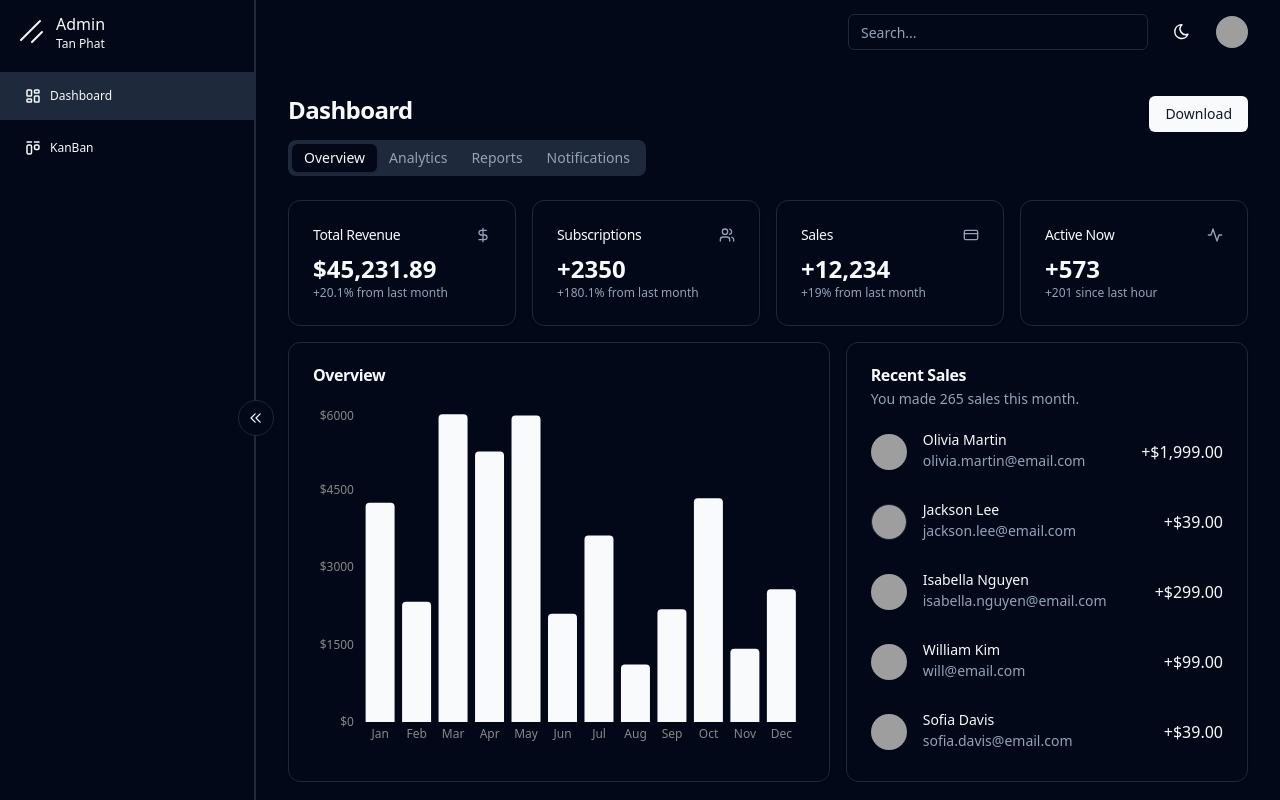
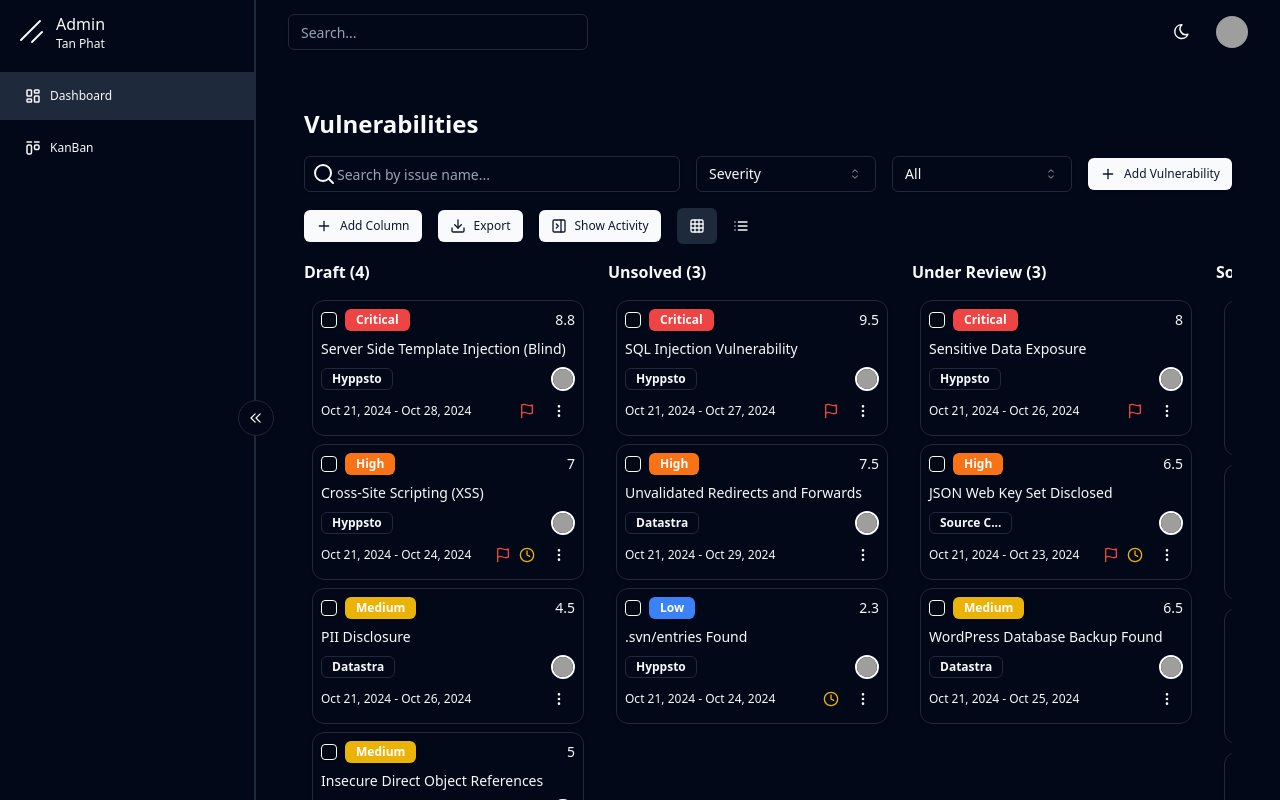
Before and after one commit to LogicLayer07/React-Shadcn-Admin-Dashboard, a React (Vite) app: page / in a window 1280 px wide. Built offline with nearby package versions, Linux system fonts and the light colour scheme; grey boxes are pictures that could not be loaded.

Commit message:
refactor code handleAddVulnerability and handleUpdateVulnerability

```diff
--- a/src/pages/kanban/components/VulnerabilityCard.tsx
+++ b/src/pages/kanban/components/VulnerabilityCard.tsx
@@ -141,15 +141,6 @@ export default function VulnerabilityCard({
                   </DropdownMenu>
                 </div>
               </div>
-              {item.tags && item.tags.length > 0 && (
-                <div className="flex flex-wrap gap-1 mt-2">
-                  {item.tags.map((tag : any, index : any) => (
-                    <Badge key={index} variant="secondary" className="text-xs">
-                      {tag}
-                    </Badge>
-                  ))}
-                </div>
-              )}
             </CardContent>
           </Card>
         </div>
--- a/src/pages/kanban/components/VulnerabilityDialog.tsx
+++ b/src/pages/kanban/components/VulnerabilityDialog.tsx
@@ -4,15 +4,14 @@ import { Dialog, DialogContent, DialogDescription, DialogFooter, DialogHeader, D
 import { Input } from "@/components/ui/input"
 import { Label } from "@/components/ui/label"
 import { Button } from '@/components/custom/button'
+import { Textarea } from "@/components/ui/textarea"
 import { Select, SelectContent, SelectItem, SelectTrigger, SelectValue } from "@/components/ui/select"
 import { Popover, PopoverContent, PopoverTrigger } from "@/components/ui/popover"
 import { Calendar as CalendarComponent } from "@/components/ui/calendar"
 import { Calendar } from 'lucide-react'
-import { Badge } from "@/components/ui/badge"
 import { Vulnerability, Severity, Comment } from '../data/schema'
 import { initialUsers } from '../data/kanbans'
-import { Textarea } from '@/components/ui/textarea'
-import { toast } from '@/components/ui/use-toast'
+import { toast } from "@/components/ui/use-toast"
 
 interface VulnerabilityDialogProps {
   isOpen: boolean
@@ -39,10 +38,9 @@ export default function VulnerabilityDialog({
     assignedTo: [],
     startDate: new Date(),
     endDate: new Date(),
-    tags: []
   })
-  const [newTag, setNewTag] = useState('')
   const [newComment, setNewComment] = useState('')
+
   useEffect(() => {
     if (vulnerability) {
       setEditedVulnerability({
@@ -53,7 +51,6 @@ export default function VulnerabilityDialog({
         assignedTo: vulnerability.assignedTo,
         startDate: vulnerability.startDate,
         endDate: vulnerability.endDate,
-        tags: vulnerability.tags
       })
     } else {
       setEditedVulnerability({
@@ -64,38 +61,26 @@ export default function VulnerabilityDialog({
         assignedTo: [],
         startDate: new Date(),
         endDate: new Date(),
-        tags: []
       })
     }
   }, [vulnerability])
 
   const handleSave = () => {
+    console.log("editedVulnerability",editedVulnerability)
     onSave(editedVulnerability)
     onOpenChange(false)
-  }
-
-  const handleAddTag = () => {
-    if (newTag && !editedVulnerability.tags.includes(newTag)) {
-      setEditedVulnerability(prev => ({
-        ...prev,
-        tags: [...prev.tags, newTag]
-      }))
-      setNewTag('')
-    }
-  }
-
-  const handleRemoveTag = (tagToRemove: string) => {
-    setEditedVulnerability(prev => ({
-      ...prev,
-      tags: prev.tags.filter((tag: any) => tag !== tagToRemove)
-    }))
+    addActivity(`${isNewVulnerability ? 'Added' : 'Updated'} vulnerability "${editedVulnerability.title}"`)
+    toast({
+      title: `Vulnerability ${isNewVulnerability ? 'added' : 'updated'}`,
+      description: `${editedVulnerability.title} has been ${isNewVulnerability ? 'added' : 'updated'} successfully.`,
+    })
   }
 
   const handleAddComment = () => {
     if (!vulnerability || !newComment) return
 
     const newCommentObj: Comment = {
-      id: (vulnerability.comments.length + 1).toString(),
+      id: (vulnerability.comments?.length || 0 + 1).toString(),
       user: 'Current User',
       text: newComment,
       timestamp: new Date()
@@ -229,12 +214,11 @@ export default function VulnerabilityDialog({
               </PopoverContent>
             </Popover>
           </div>
+          {!isNewVulnerability && (
             <div className="grid grid-cols-4 items-start gap-4">
-                <Label htmlFor="comments" className="text-right">
-                  Comments
-                </Label>
+              <Label htmlFor="comments" className="text-right">Comments</Label>
               <div className="col-span-3 space-y-2">
-                {vulnerability && vulnerability.comments && vulnerability.comments.map((comment, index) => (
+                {vulnerability?.comments?.map((comment, index) => (
                   <div key={index} className="p-2 rounded bg-secondary">
                     <p className="text-sm font-medium">{comment.user}</p>
                     <p className="text-sm">{comment.text}</p>
@@ -251,34 +235,7 @@ export default function VulnerabilityDialog({
                 </div>
               </div>
             </div>
-          <div className="grid grid-cols-4 items-start gap-4">
-            <Label htmlFor="tags" className="text-right">Tags</Label>
-            <div className="col-span-3">
-              <div className="flex flex-wrap gap-2 mb-2">
-                {editedVulnerability.tags.map((tag : any, index : any) => (
-                  <Badge key={index} variant="secondary" className="text-xs">
-                    {tag}
-                    <Button
-                      variant="ghost"
-                      size="sm"
-                      className="h-4 w-4 p-0 ml-2"
-                      onClick={() => handleRemoveTag(tag)}
-                    >
-                      ×
-                    </Button>
-                  </Badge>
-                ))}
-              </div>
-              <div className="flex gap-2">
-                <Input
-                  placeholder="Add a tag..."
-                  value={newTag}
-                  onChange={(e) => setNewTag(e.target.value)}
-                />
-                <Button onClick={handleAddTag}>Add</Button>
-              </div>
-            </div>
-          </div>
+          )}
         </div>
         <DialogFooter>
           <Button type="submit" onClick={handleSave}>
--- a/src/pages/kanban/components/kanban.tsx
+++ b/src/pages/kanban/components/kanban.tsx
@@ -1,7 +1,7 @@
 import { useState, useMemo, useEffect, useCallback } from 'react'
 import { DragDropContext, Droppable, DropResult } from '@hello-pangea/dnd'
 
-import { Search, Grid, List, PanelRightClose } from 'lucide-react'
+import { Search, Grid, List, PanelRightClose, Plus } from 'lucide-react'
 import { Input } from "@/components/ui/input"
 import { ToggleGroup, ToggleGroupItem } from "@/components/ui/toggle-group"
 import {
@@ -26,8 +26,10 @@ import RiskScoreDialog from './RiskScoreDialog';
 import AutoRefresh from './AutoRefresh';
 import AddColumnDialog from './AddColumnDialog';
 import ExportDataDialog from './ExportDataDialog';
-
-
+import {
+  Dialog,
+  DialogTrigger,
+} from "@/components/ui/dialog"
 
 export default function EnhancedVulnerabilityKanban() {
   const [columns, setColumns] = useState(initialData)
@@ -43,16 +45,6 @@ export default function EnhancedVulnerabilityKanban() {
   const [isDetailDialogOpen, setIsDetailDialogOpen] = useState(false)
   const [isRiskScoreDialogOpen, setIsRiskScoreDialogOpen] = useState(false)
   const [riskScore, setRiskScore] = useState(0)
-  const [newVulnerability, setNewVulnerability] = useState<Omit<Vulnerability, 'id' | 'status' | 'comments' | 'priority'>>({
-    title: '',
-    severity: 'Low',
-    tags: '',
-    type: '',
-    score: 0,
-    assignedTo: [],
-    startDate: new Date(),
-    endDate: new Date(),
-  })
   useEffect(() => {
     const checkDueDates = () => {
       const today = new Date()
@@ -173,7 +165,7 @@ export default function EnhancedVulnerabilityKanban() {
     return Object.values(columns).flatMap(column => column.items)
   }, [columns])
 
-  const handleAddVulnerability = () => {
+  const handleAddVulnerability = (newVulnerability: Omit<Vulnerability, 'id' | 'status' | 'comments' | 'priority'>) => {
     const newId = `card${Math.max(...allVulnerabilities.map(v => parseInt(v.id.replace('card', '')))) + 1}`
     const newItem: Vulnerability = {
       ...newVulnerability,
@@ -181,7 +173,6 @@ export default function EnhancedVulnerabilityKanban() {
       status: 'Draft',
       comments: [],
       priority: false,
-      tags: []
     }
     setColumns(prev => ({
       ...prev,
@@ -191,16 +182,6 @@ export default function EnhancedVulnerabilityKanban() {
       }
     }))
     setIsAddDialogOpen(false)
-    setNewVulnerability({
-      title: '',
-      severity: 'Low',
-      type: '',
-      tags: '',
-      score: 0,
-      assignedTo: [],
-      startDate: new Date(),
-      endDate: new Date(),
-    })
     addActivity(`Added new vulnerability "${newItem.title}"`)
     toast({
       title: "Vulnerability added",
@@ -208,7 +189,7 @@ export default function EnhancedVulnerabilityKanban() {
     })
   }
 
-  const handleUpdateVulnerability = () => {
+  const handleUpdateVulnerability = (updatedVulnerability: Omit<Vulnerability, 'id' | 'status' | 'comments' | 'priority'>) => {
     if (!selectedVulnerability) return
 
     setColumns(prev => {
@@ -216,7 +197,10 @@ export default function EnhancedVulnerabilityKanban() {
       for (const [columnId, column] of Object.entries(updatedColumns)) {
         const itemIndex = column.items.findIndex(item => item.id === selectedVulnerability.id)
         if (itemIndex !== -1) {
-          updatedColumns[columnId].items[itemIndex] = selectedVulnerability
+          updatedColumns[columnId].items[itemIndex] = {
+            ...selectedVulnerability,
+            ...updatedVulnerability
+          }
           break
         }
       }
@@ -225,12 +209,13 @@ export default function EnhancedVulnerabilityKanban() {
 
     setIsDetailDialogOpen(false)
     setSelectedVulnerability(null)
-    addActivity(`Updated vulnerability "${selectedVulnerability.title}"`)
+    addActivity(`Updated vulnerability "${updatedVulnerability.title}"`)
     toast({
       title: "Vulnerability updated",
-      description: `${selectedVulnerability.title} has been updated`,
+      description: `${updatedVulnerability.title} has been updated`,
     })
   }
+
 
   const addColumn = (title: string) => {
     const newColumnId = `column${Object.keys(columns).length + 1}`
@@ -309,6 +294,8 @@ export default function EnhancedVulnerabilityKanban() {
     }
     setActivityLog(prev => [newActivity, ...prev])
   }
+
+  console.log("setIsDetailDialogOpen", setIsDetailDialogOpen)
   return (
     <div className="min-h-screen p-4">
       <h1 className="text-2xl font-bold mb-4">Vulnerabilities</h1>
@@ -345,6 +332,14 @@ export default function EnhancedVulnerabilityKanban() {
           </SelectContent>
         </Select>
 
+        <Dialog open={isAddDialogOpen} onOpenChange={setIsAddDialogOpen}>
+          <DialogTrigger asChild>
+            <Button size="sm">
+              <Plus className="h-4 w-4 mr-2" /> Add Vulnerability
+            </Button>
+          </DialogTrigger>
+        </Dialog>
+
         <VulnerabilityDialog
           isOpen={isAddDialogOpen || isDetailDialogOpen}
           onOpenChange={isAddDialogOpen ? setIsAddDialogOpen : setIsDetailDialogOpen}
@@ -353,7 +348,6 @@ export default function EnhancedVulnerabilityKanban() {
           isNewVulnerability={isAddDialogOpen}
           addActivity={addActivity}
         />
-
         <RiskScoreDialog
           isOpen={isRiskScoreDialogOpen}
           onOpenChange={setIsRiskScoreDialogOpen}
@@ -469,11 +463,7 @@ export default function EnhancedVulnerabilityKanban() {
             <ListView
               vulnerabilities={allVulnerabilities}
               selectedItems={selectedItems}
-              toggleItemSelection={(itemId: string) => {
-                setSelectedItems(prev =>
-                  prev.includes(itemId) ? prev.filter(id => id !== itemId) : [...prev, itemId]
-                )
-              }}
+              toggleItemSelection={toggleItemSelection}
               setSelectedVulnerability={setSelectedVulnerability}
               setIsDetailDialogOpen={setIsDetailDialogOpen}
               handleDeleteVulnerability={handleDeleteVulnerability}
--- a/src/pages/kanban/data/kanbans.ts
+++ b/src/pages/kanban/data/kanbans.ts
@@ -5,38 +5,38 @@ export const initialData: { [key: string]: Column } = {
         id: 'draft',
         title: 'Draft',
         items: [
-            { id: 'card1', tags: "", title: 'Server Side Template Injection (Blind)', severity: 'Critical', type: 'Hyppsto', score: 8.8, assignedTo: ['Alice'], status: 'Draft', startDate: new Date(), endDate: new Date(Date.now() + 7 * 24 * 60 * 60 * 1000), comments: [{ id: '1', user: 'Alice', text: 'Initial discovery', timestamp: new Date() }], priority: true },
-            { id: 'card2', tags: "",title: 'PII Disclosure', severity: 'Medium', type: 'Datastra', score: 4.5, assignedTo: ['Bob'], status: 'Draft', startDate: new Date(), endDate: new Date(Date.now() + 5 * 24 * 60 * 60 * 1000), comments: [{ id: '2', user: 'Bob', text: 'Needs further investigation', timestamp: new Date() }], priority: false },
-            { id: 'card8', tags: "",title: 'Cross-Site Scripting (XSS)', severity: 'High', type: 'Hyppsto', score: 7.0, assignedTo: ['Alice'], status: 'Draft', startDate: new Date(), endDate: new Date(Date.now() + 3 * 24 * 60 * 60 * 1000), comments: [{ id: '8', user: 'Alice', text: 'Requires immediate attention', timestamp: new Date() }], priority: true },
-            { id: 'card9', tags: "",title: 'Insecure Direct Object References', severity: 'Medium', type: 'Datastra', score: 5.0, assignedTo: ['Bob'], status: 'Draft', startDate: new Date(), endDate: new Date(Date.now() + 4 * 24 * 60 * 60 * 1000), comments: [{ id: '9', user: 'Bob', text: 'Investigate user access controls', timestamp: new Date() }], priority: false },
+            { id: 'card1',  title: 'Server Side Template Injection (Blind)', severity: 'Critical', type: 'Hyppsto', score: 8.8, assignedTo: ['Alice'], status: 'Draft', startDate: new Date(), endDate: new Date(Date.now() + 7 * 24 * 60 * 60 * 1000), comments: [{ id: '1', user: 'Alice', text: 'Initial discovery', timestamp: new Date() }], priority: true },
+            { id: 'card2', title: 'PII Disclosure', severity: 'Medium', type: 'Datastra', score: 4.5, assignedTo: ['Bob'], status: 'Draft', startDate: new Date(), endDate: new Date(Date.now() + 5 * 24 * 60 * 60 * 1000), comments: [{ id: '2', user: 'Bob', text: 'Needs further investigation', timestamp: new Date() }], priority: false },
+            { id: 'card8', title: 'Cross-Site Scripting (XSS)', severity: 'High', type: 'Hyppsto', score: 7.0, assignedTo: ['Alice'], status: 'Draft', startDate: new Date(), endDate: new Date(Date.now() + 3 * 24 * 60 * 60 * 1000), comments: [{ id: '8', user: 'Alice', text: 'Requires immediate attention', timestamp: new Date() }], priority: true },
+            { id: 'card9', title: 'Insecure Direct Object References', severity: 'Medium', type: 'Datastra', score: 5.0, assignedTo: ['Bob'], status: 'Draft', startDate: new Date(), endDate: new Date(Date.now() + 4 * 24 * 60 * 60 * 1000), comments: [{ id: '9', user: 'Bob', text: 'Investigate user access controls', timestamp: new Date() }], priority: false },
         ],
     },
     unsolved: {
         id: 'unsolved',
         title: 'Unsolved',
         items: [
-            { id: 'card3', tags: "",title: '.svn/entries Found', severity: 'Low', type: 'Hyppsto', score: 2.3, assignedTo: ['Charlie'], status: 'Unsolved', startDate: new Date(), endDate: new Date(Date.now() + 3 * 24 * 60 * 60 * 1000), comments: [{ id: '3', user: 'Charlie', text: 'Low priority', timestamp: new Date() }], priority: false },
-            { id: 'card10',tags: "", title: 'SQL Injection Vulnerability', severity: 'Critical', type: 'Hyppsto', score: 9.5, assignedTo: ['David'], status: 'Unsolved', startDate: new Date(), endDate: new Date(Date.now() + 6 * 24 * 60 * 60 * 1000), comments: [{ id: '10', user: 'David', text: 'Potentially severe, needs review', timestamp: new Date() }], priority: true },
-            { id: 'card11',tags: "", title: 'Unvalidated Redirects and Forwards', severity: 'High', type: 'Datastra', score: 7.5, assignedTo: ['Eve'], status: 'Unsolved', startDate: new Date(), endDate: new Date(Date.now() + 8 * 24 * 60 * 60 * 1000), comments: [{ id: '11', user: 'Eve', text: 'Assess impact on user safety', timestamp: new Date() }], priority: false },
+            { id: 'card3', title: '.svn/entries Found', severity: 'Low', type: 'Hyppsto', score: 2.3, assignedTo: ['Charlie'], status: 'Unsolved', startDate: new Date(), endDate: new Date(Date.now() + 3 * 24 * 60 * 60 * 1000), comments: [{ id: '3', user: 'Charlie', text: 'Low priority', timestamp: new Date() }], priority: false },
+            { id: 'card10', title: 'SQL Injection Vulnerability', severity: 'Critical', type: 'Hyppsto', score: 9.5, assignedTo: ['David'], status: 'Unsolved', startDate: new Date(), endDate: new Date(Date.now() + 6 * 24 * 60 * 60 * 1000), comments: [{ id: '10', user: 'David', text: 'Potentially severe, needs review', timestamp: new Date() }], priority: true },
+            { id: 'card11', title: 'Unvalidated Redirects and Forwards', severity: 'High', type: 'Datastra', score: 7.5, assignedTo: ['Eve'], status: 'Unsolved', startDate: new Date(), endDate: new Date(Date.now() + 8 * 24 * 60 * 60 * 1000), comments: [{ id: '11', user: 'Eve', text: 'Assess impact on user safety', timestamp: new Date() }], priority: false },
         ],
     },
     underReview: {
         id: 'underReview',
         title: 'Under Review',
         items: [
-            { id: 'card4', tags: "",title: 'JSON Web Key Set Disclosed', severity: 'High', type: 'Source C...', score: 6.5, assignedTo: ['David'], status: 'Under Review', startDate: new Date(), endDate: new Date(Date.now() + 2 * 24 * 60 * 60 * 1000), comments: [{ id: '4', user: 'David', text: 'Reviewing impact', timestamp: new Date() }], priority: true },
-            { id: 'card5',tags: "", title: 'WordPress Database Backup Found', severity: 'Medium', type: 'Datastra', score: 6.5, assignedTo: ['Eve'], status: 'Under Review', startDate: new Date(), endDate: new Date(Date.now() + 4 * 24 * 60 * 60 * 1000), comments: [{ id: '5', user: 'Eve', text: 'Assessing data exposure', timestamp: new Date() }], priority: false },
-            { id: 'card12',tags: "", title: 'Sensitive Data Exposure', severity: 'Critical', type: 'Hyppsto', score: 8.0, assignedTo: ['Alice'], status: 'Under Review', startDate: new Date(), endDate: new Date(Date.now() + 5 * 24 * 60 * 60 * 1000), comments: [{ id: '12', user: 'Alice', text: 'Reviewing data security policies', timestamp: new Date() }], priority: true },
+            { id: 'card4', title: 'JSON Web Key Set Disclosed', severity: 'High', type: 'Source C...', score: 6.5, assignedTo: ['David'], status: 'Under Review', startDate: new Date(), endDate: new Date(Date.now() + 2 * 24 * 60 * 60 * 1000), comments: [{ id: '4', user: 'David', text: 'Reviewing impact', timestamp: new Date() }], priority: true },
+            { id: 'card5', title: 'WordPress Database Backup Found', severity: 'Medium', type: 'Datastra', score: 6.5, assignedTo: ['Eve'], status: 'Under Review', startDate: new Date(), endDate: new Date(Date.now() + 4 * 24 * 60 * 60 * 1000), comments: [{ id: '5', user: 'Eve', text: 'Assessing data exposure', timestamp: new Date() }], priority: false },
+            { id: 'card12', title: 'Sensitive Data Exposure', severity: 'Critical', type: 'Hyppsto', score: 8.0, assignedTo: ['Alice'], status: 'Under Review', startDate: new Date(), endDate: new Date(Date.now() + 5 * 24 * 60 * 60 * 1000), comments: [{ id: '12', user: 'Alice', text: 'Reviewing data security policies', timestamp: new Date() }], priority: true },
         ],
     },
     solved: {
         id: 'solved',
         title: 'Solved',
         items: [
-            { id: 'card6',tags: "", title: 'Phpmayadmin Information Schema Disclosure', severity: 'Critical', type: 'Hyppsto', score: 6.5, assignedTo: ['Frank'], status: 'Solved', startDate: new Date(Date.now() - 7 * 24 * 60 * 60 * 1000), endDate: new Date(), comments: [{ id: '6', user: 'Frank', text: 'Patched and verified', timestamp: new Date() }], priority: false },
-            { id: 'card7', tags: "",title: 'PII Disclosure', severity: 'Critical', type: 'Datastra', score: 6.5, assignedTo: ['Grace'], status: 'Solved', startDate: new Date(Date.now() - 5 * 24 * 60 * 60 * 1000), endDate: new Date(), comments: [{ id: '7', user: 'Grace', text: 'Data removed and systems secured', timestamp: new Date() }], priority: false },
-            { id: 'card13',tags: "", title: 'Buffer Overflow Vulnerability', severity: 'Critical', type: 'Hyppsto', score: 9.0, assignedTo: ['Charlie'], status: 'Solved', startDate: new Date(Date.now() - 3 * 24 * 60 * 60 * 1000), endDate: new Date(), comments: [{ id: '13', user: 'Charlie', text: 'Issue resolved with patch', timestamp: new Date() }], priority: true },
-            { id: 'card14',tags: "", title: 'Cross-Site Request Forgery (CSRF)', severity: 'High', type: 'Datastra', score: 7.0, assignedTo: ['Bob'], status: 'Solved', startDate: new Date(Date.now() - 4 * 24 * 60 * 60 * 1000), endDate: new Date(), comments: [{ id: '14', user: 'Bob', text: 'Implemented token validation', timestamp: new Date() }], priority: false },
+            { id: 'card6', title: 'Phpmayadmin Information Schema Disclosure', severity: 'Critical', type: 'Hyppsto', score: 6.5, assignedTo: ['Frank'], status: 'Solved', startDate: new Date(Date.now() - 7 * 24 * 60 * 60 * 1000), endDate: new Date(), comments: [{ id: '6', user: 'Frank', text: 'Patched and verified', timestamp: new Date() }], priority: false },
+            { id: 'card7', title: 'PII Disclosure', severity: 'Critical', type: 'Datastra', score: 6.5, assignedTo: ['Grace'], status: 'Solved', startDate: new Date(Date.now() - 5 * 24 * 60 * 60 * 1000), endDate: new Date(), comments: [{ id: '7', user: 'Grace', text: 'Data removed and systems secured', timestamp: new Date() }], priority: false },
+            { id: 'card13', title: 'Buffer Overflow Vulnerability', severity: 'Critical', type: 'Hyppsto', score: 9.0, assignedTo: ['Charlie'], status: 'Solved', startDate: new Date(Date.now() - 3 * 24 * 60 * 60 * 1000), endDate: new Date(), comments: [{ id: '13', user: 'Charlie', text: 'Issue resolved with patch', timestamp: new Date() }], priority: true },
+            { id: 'card14', title: 'Cross-Site Request Forgery (CSRF)', severity: 'High', type: 'Datastra', score: 7.0, assignedTo: ['Bob'], status: 'Solved', startDate: new Date(Date.now() - 4 * 24 * 60 * 60 * 1000), endDate: new Date(), comments: [{ id: '14', user: 'Bob', text: 'Implemented token validation', timestamp: new Date() }], priority: false },
         ],
     },
 }
--- a/src/pages/kanban/data/schema.ts
+++ b/src/pages/kanban/data/schema.ts
@@ -18,7 +18,6 @@ export interface Vulnerability {
   title: string
   severity: Severity
   type: string
-  tags: any
   score: number
   assignedTo: string[]
   status: string
--- a/src/router.tsx
+++ b/src/router.tsx
@@ -17,7 +17,7 @@ const router = createBrowserRouter([
       {
         index: true,
         lazy: async () => ({
-          Component: (await import('./pages/dashboard')).default,
+          Component: (await import('./pages/kanban')).default,
         }),
       },
       {
```
Lines whose indentation alone changed are shown as unchanged.
